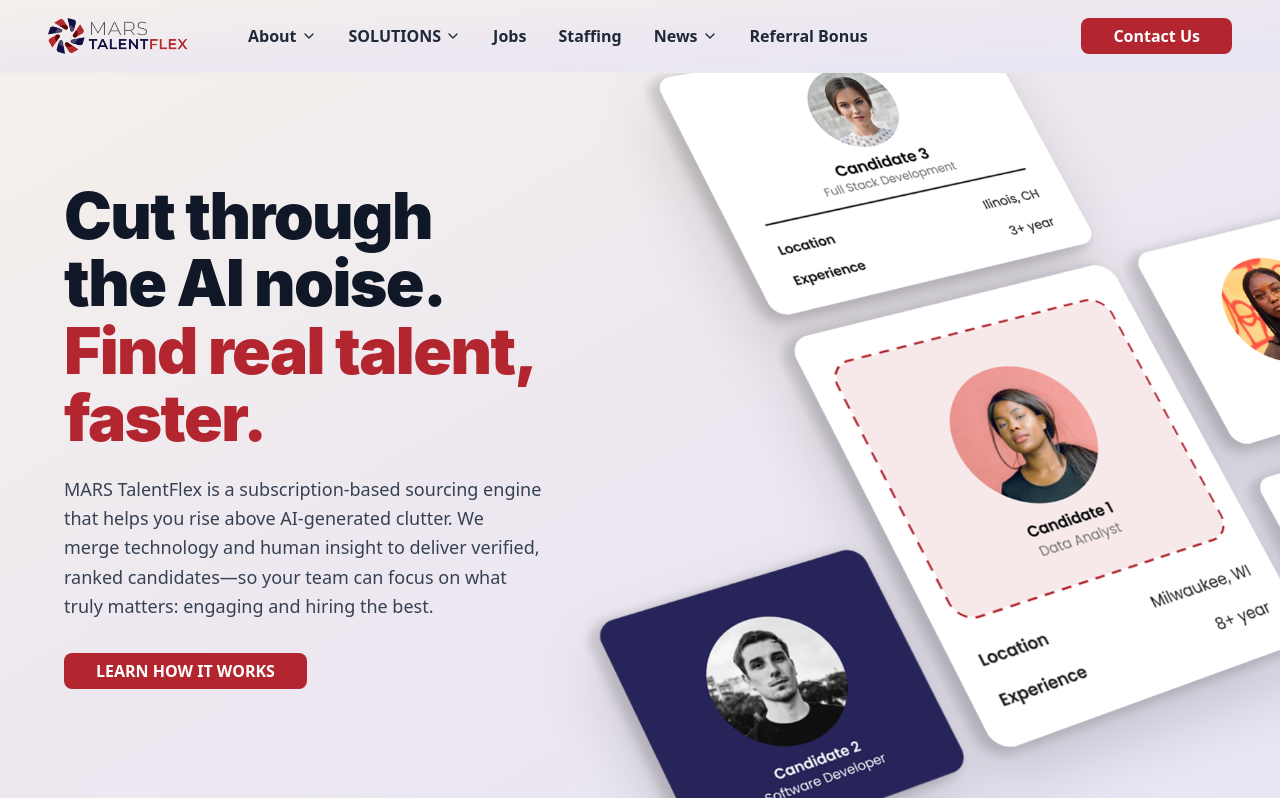
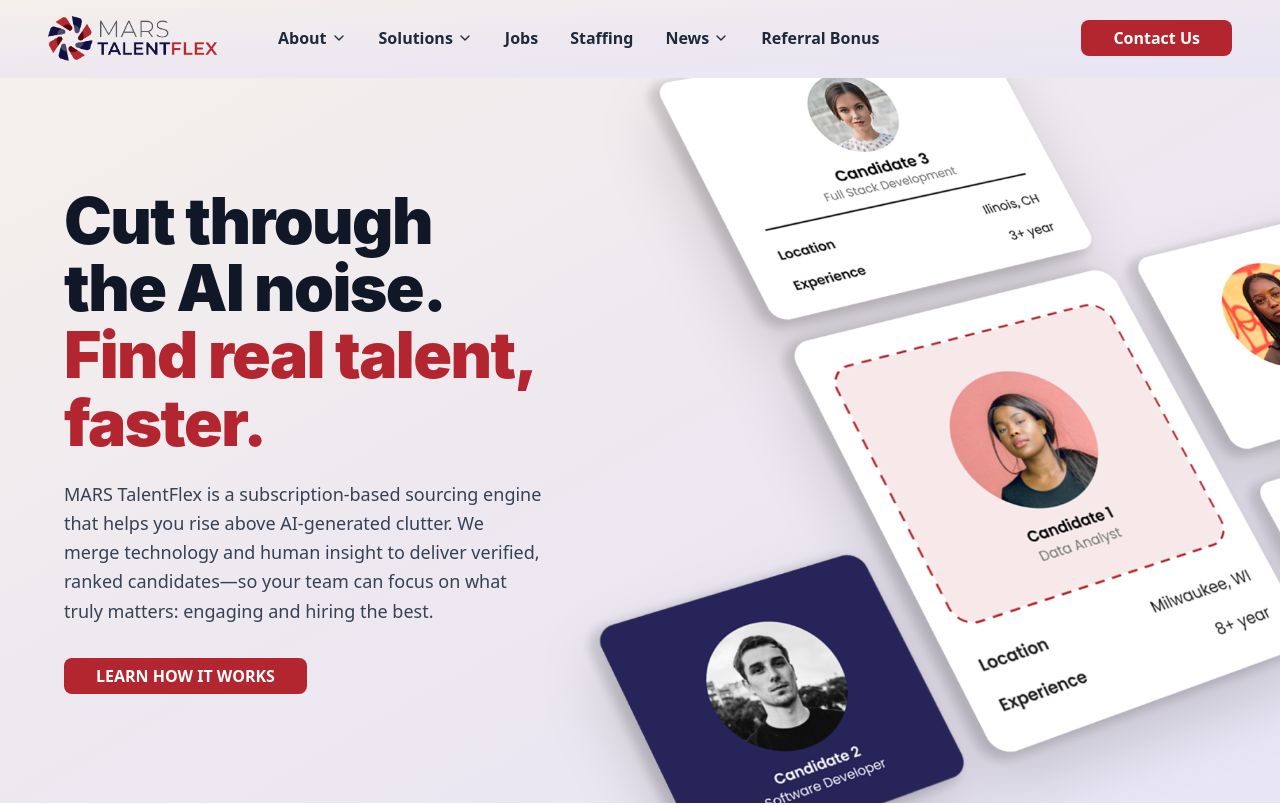
Before and after one commit to Nexuses/mars-page-new, a Next.js app: page / in a window 1280 px wide. Shown: the top 805 px of the page. Built offline with nearby package versions, Linux system fonts and the light colour scheme.

Commit message:
Update navbar logo size and improve text formatting

```diff
--- a/components/navbar.tsx
+++ b/components/navbar.tsx
@@ -20,9 +20,9 @@ export function Navbar() {
           <img
             src="/images/mars-logo.png"
             alt="MARS Solutions Group"
-            width={140}
-            height={56}
-            className="h-auto w-[140px] transition-all duration-300 group-hover:scale-105 group-hover:brightness-110 group-hover:drop-shadow-md"
+            width={170}
+            height={68}
+            className="h-auto w-[170px] transition-all duration-300 group-hover:scale-105 group-hover:brightness-110 group-hover:drop-shadow-md"
           />
         </Link>
 
@@ -59,7 +59,7 @@ export function Navbar() {
               onMouseLeave={() => setOpenDropdown(null)}
             >
               <button className="flex items-center gap-1 text-base font-bold text-gray-800 transition-colors duration-200 hover:text-[#B3262F] py-2">
-                SOLUTIONS <ChevronDown size={16} />
+                Solutions <ChevronDown size={16} />
               </button>
               {openDropdown === 'solutions' && (
                 <div
@@ -69,19 +69,19 @@ export function Navbar() {
                 >
                   <div className="bg-white rounded-md shadow-lg py-2">
                     <Link href="https://marssg.com/" target="_blank" className="block px-4 py-2 text-sm font-semibold text-gray-800 hover:bg-gray-100 hover:text-[#B3262F]">
-                      MARSSG
+                      Mars Solutions Group
                     </Link>
                     <Link href="https://getreturnship.com/" target="_blank" className="block px-4 py-2 text-sm font-semibold text-gray-800 hover:bg-gray-100 hover:text-[#B3262F]">
-                      MARS RETURNSHIP
+                      Mars Returnship
                     </Link>
                     <Link href="https://giveovation.com/" target="_blank" className="block px-4 py-2 text-sm font-semibold text-gray-800 hover:bg-gray-100 hover:text-[#B3262F]">
-                      OVATION
+                      Ovation
                     </Link>
                     <Link href="https://www.marssg-healthcare.com/" target="_blank" className="block px-4 py-2 text-sm font-semibold text-gray-800 hover:bg-gray-100 hover:text-[#B3262F]">
-                      MARS HEALTHCARE
+                      Mars Healthcare
                     </Link>
                     <Link href="https://marsorbit.us/" target="_blank" className="block px-4 py-2 text-sm font-semibold text-gray-800 hover:bg-gray-100 hover:text-[#B3262F]">
-                      MARS ORBIT
+                      Mars Orbit
                     </Link>
                   </div>
                 </div>
```
